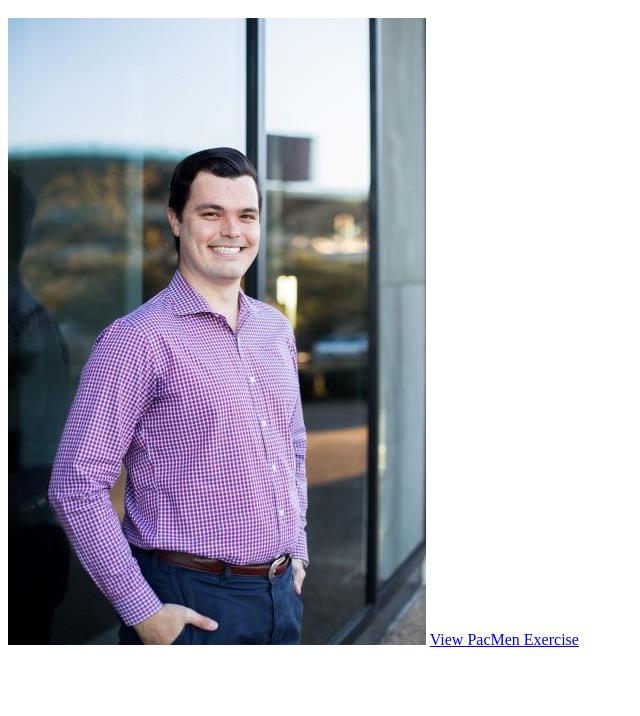
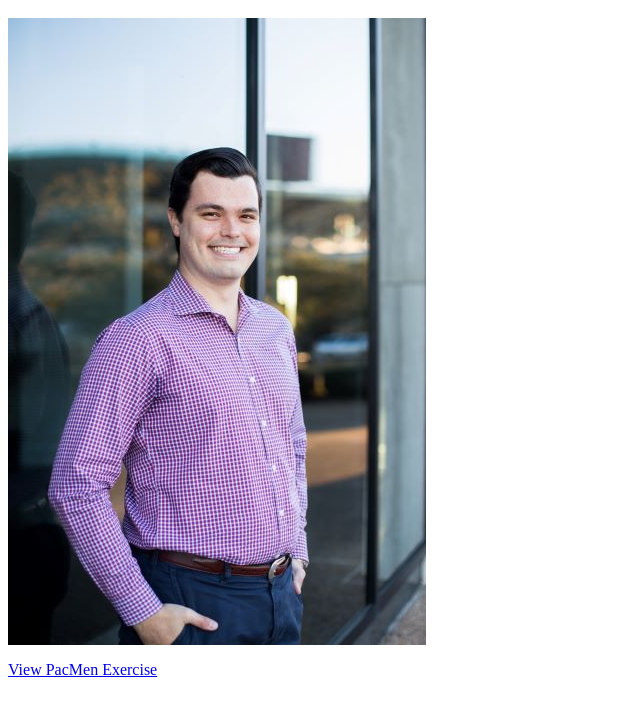
Before and after one commit to GabeSobarzo/GabeSobarzo.github.io, a plain HTML site: page index.html in a window 1280 px wide. Shown: the part 48-764 px from the top of the page, without its empty margins (0-640 px from the left). Drawn offline with Linux system fonts and the light colour scheme.

Commit message:
Update index.html

```diff
--- a/index.html
+++ b/index.html
@@ -1,5 +1,5 @@
 <html>
     <h1>Gabriel's Portfolio</h1>
     <img src="./GitBioPicResize.jpeg" />
-    <a href="gabesobarzo.github.io/PacMenExercise">View PacMen Exercise</a>
+    <p><a href="gabesobarzo.github.io/PacMenExercise">View PacMen Exercise</a></p>
 </html>
```
